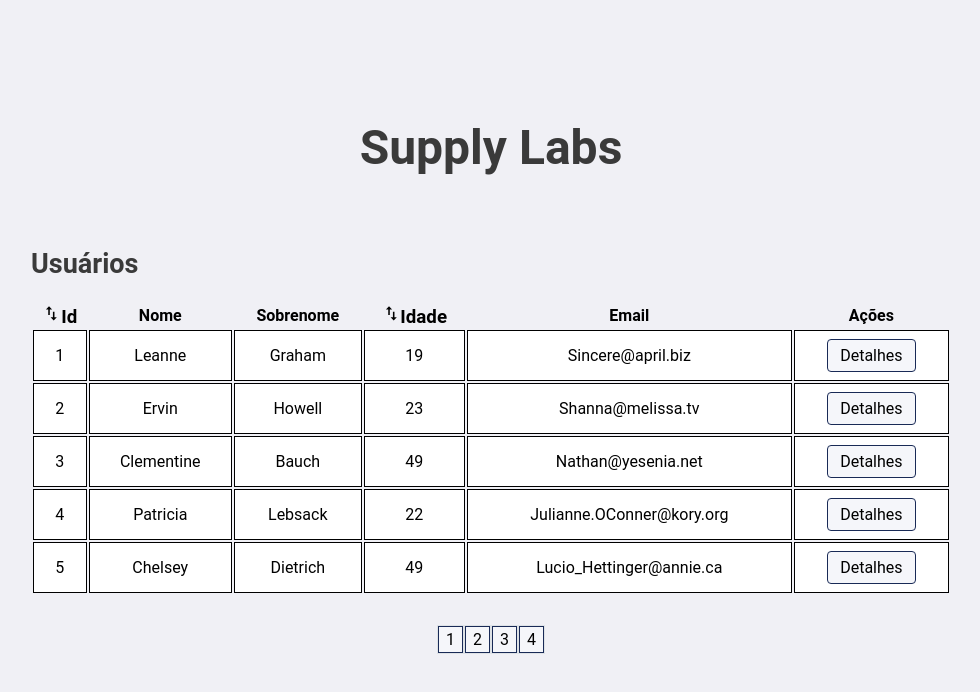
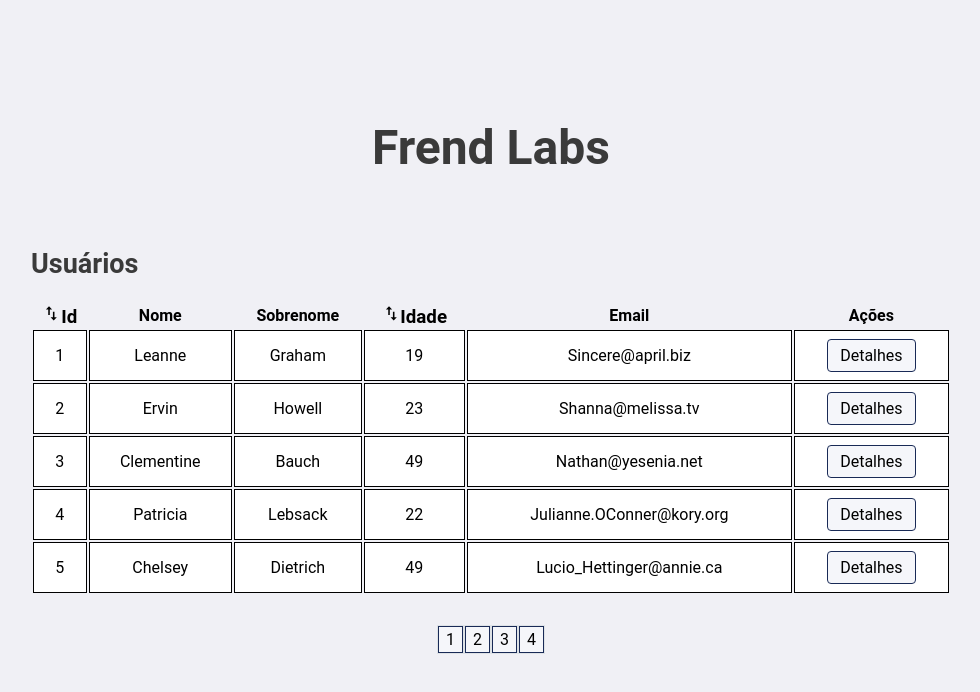
Before and after one commit to Marcosnto/frend-labs, a React (Create React App) app: page / in a window 1280 px wide. Shown: the top 692 px of the page, without its empty margins (149-1129 px from the left). Built offline with nearby package versions, Linux system fonts and the light colour scheme; data requests are answered from the project's data file.

Commit message:
:hammer: atualizacao de pacote e mudança de nome do projeto

```diff
--- a/package.json
+++ b/package.json
@@ -9,7 +9,7 @@
     "@testing-library/user-event": "^7.1.2",
     "axios": "^0.19.2",
     "google-map-react": "^1.1.7",
-    "json-server": "^0.16.1",
+    "json-server": "^0.16.3",
     "react": "^16.13.1",
     "react-dom": "^16.13.1",
     "react-google-maps": "^9.4.5",
--- a/public/index.html
+++ b/public/index.html
@@ -12,7 +12,7 @@
 
     <link rel="manifest" href="%PUBLIC_URL%/manifest.json" />
 
-    <title>Supply Labs</title>
+    <title>Frend Labs</title>
   </head>
   <body>
     <noscript>You need to enable JavaScript to run this app.</noscript>
--- a/src/pages/Home/index.js
+++ b/src/pages/Home/index.js
@@ -97,7 +97,7 @@ function Home() {
 
   return (
     <>
-      <Title>Supply Labs</Title>
+      <Title>Frend Labs</Title>
       <Table
         tableHead={tableHead}
         tableData={data}
```
